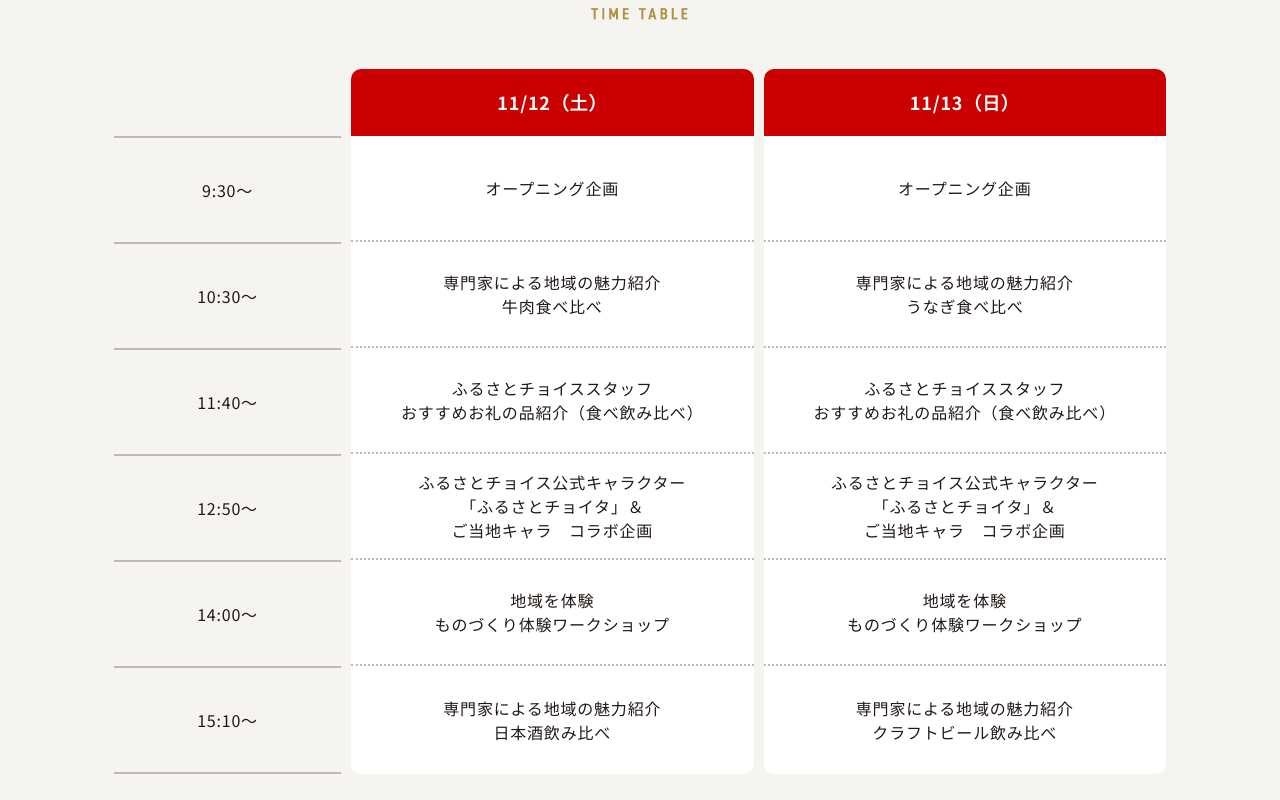
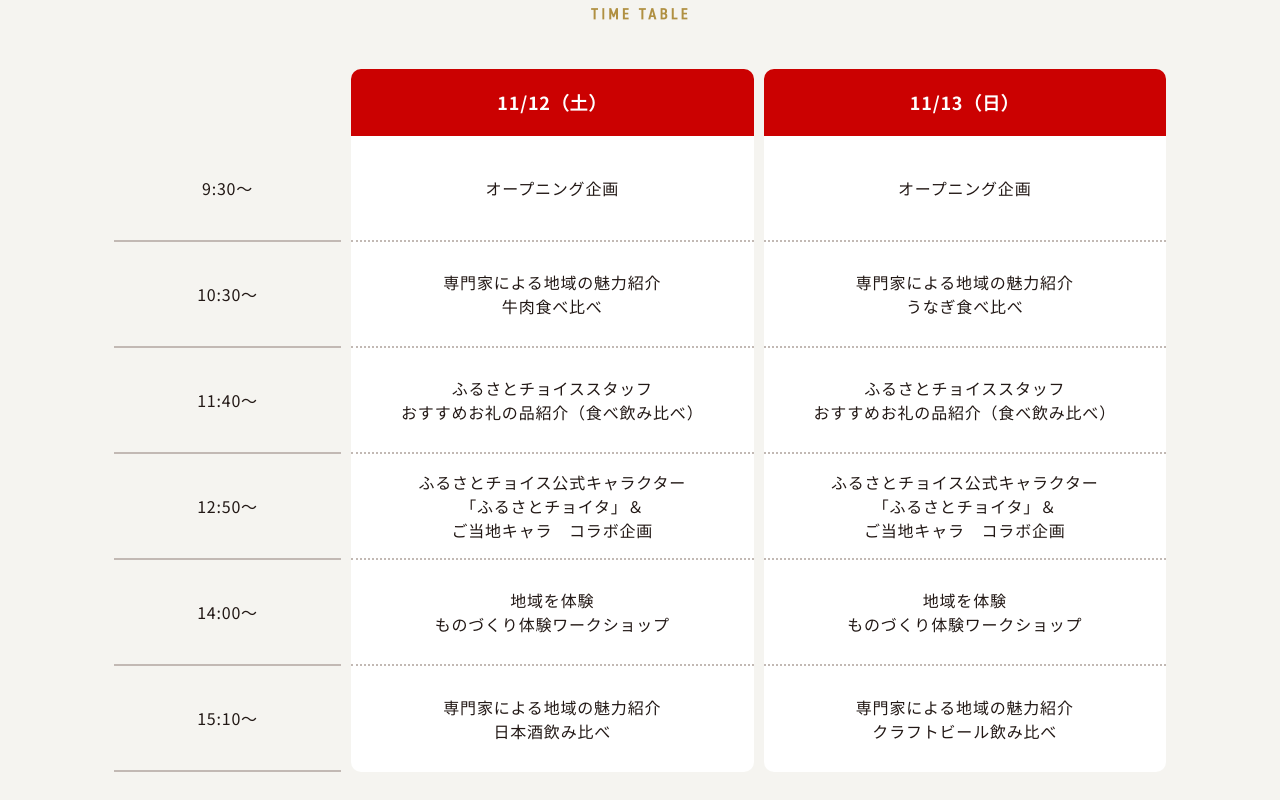
Before and after one commit to MinoriHara/furusato-daikanshasai, a plain HTML site: page index.html in a window 1280 px wide. Shown: the part 3000-3800 px from the top of the page. Drawn offline with nearby package versions, Linux system fonts and the light colour scheme.

Commit message:
Update style.css

```diff
--- a/css/style.css
+++ b/css/style.css
@@ -631,12 +631,12 @@ sup {
   background-color: #f5f4f0;
 }
 .time_table .table_time{
-  border-top: solid 2px #c2b9b4;
+  border-bottom: solid 2px #c2b9b4;
   min-height: 100px;
   padding: 40px 10px;
 }
-.time_table tr:last-child .table_time{
-  border-bottom: solid 2px #c2b9b4;
+.time_table .table_time.first_table_time{
+  border-top: solid 2px #c2b9b4;
 }
 .time_table td{
   background-color: #fff;
```
